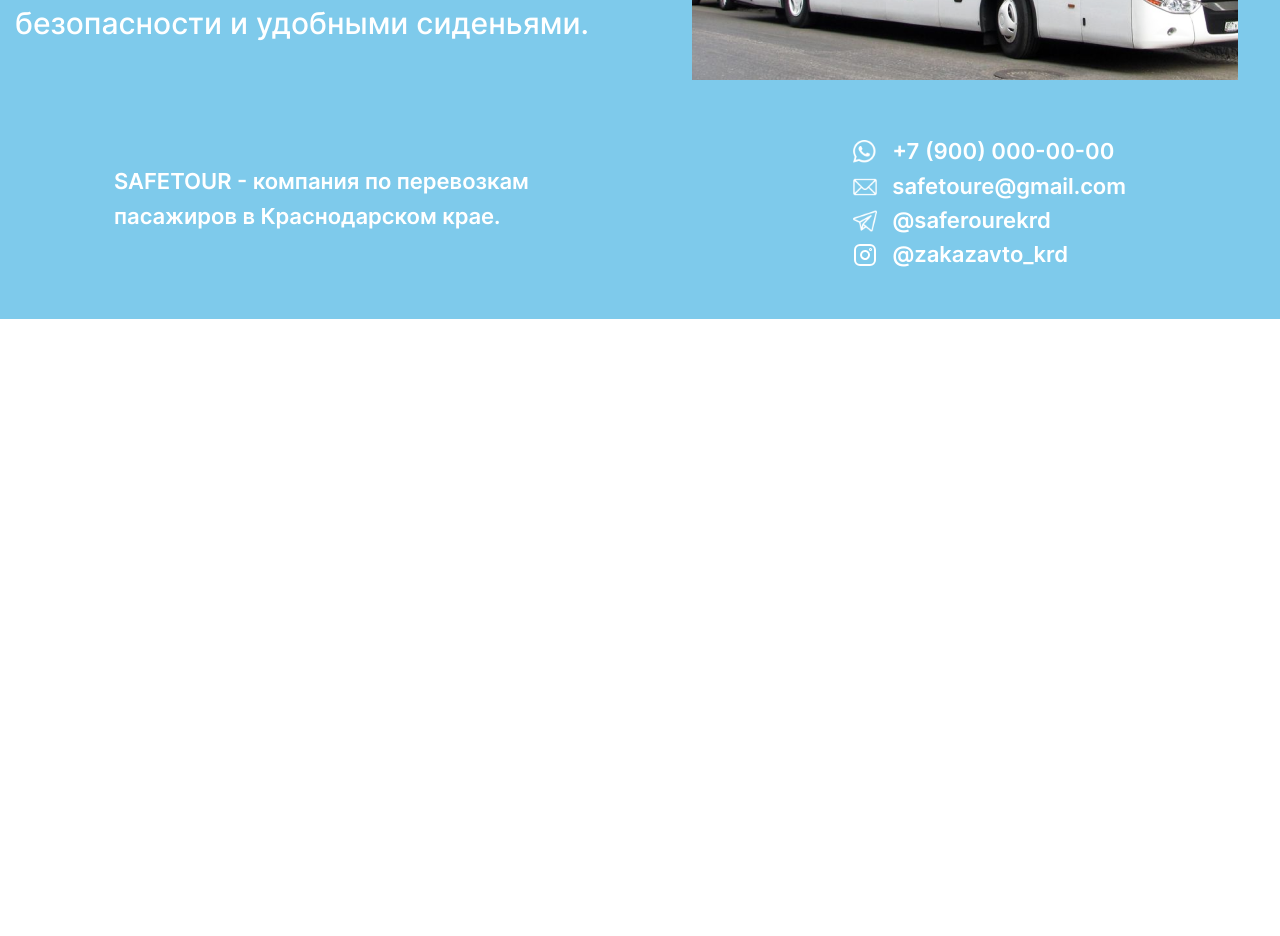
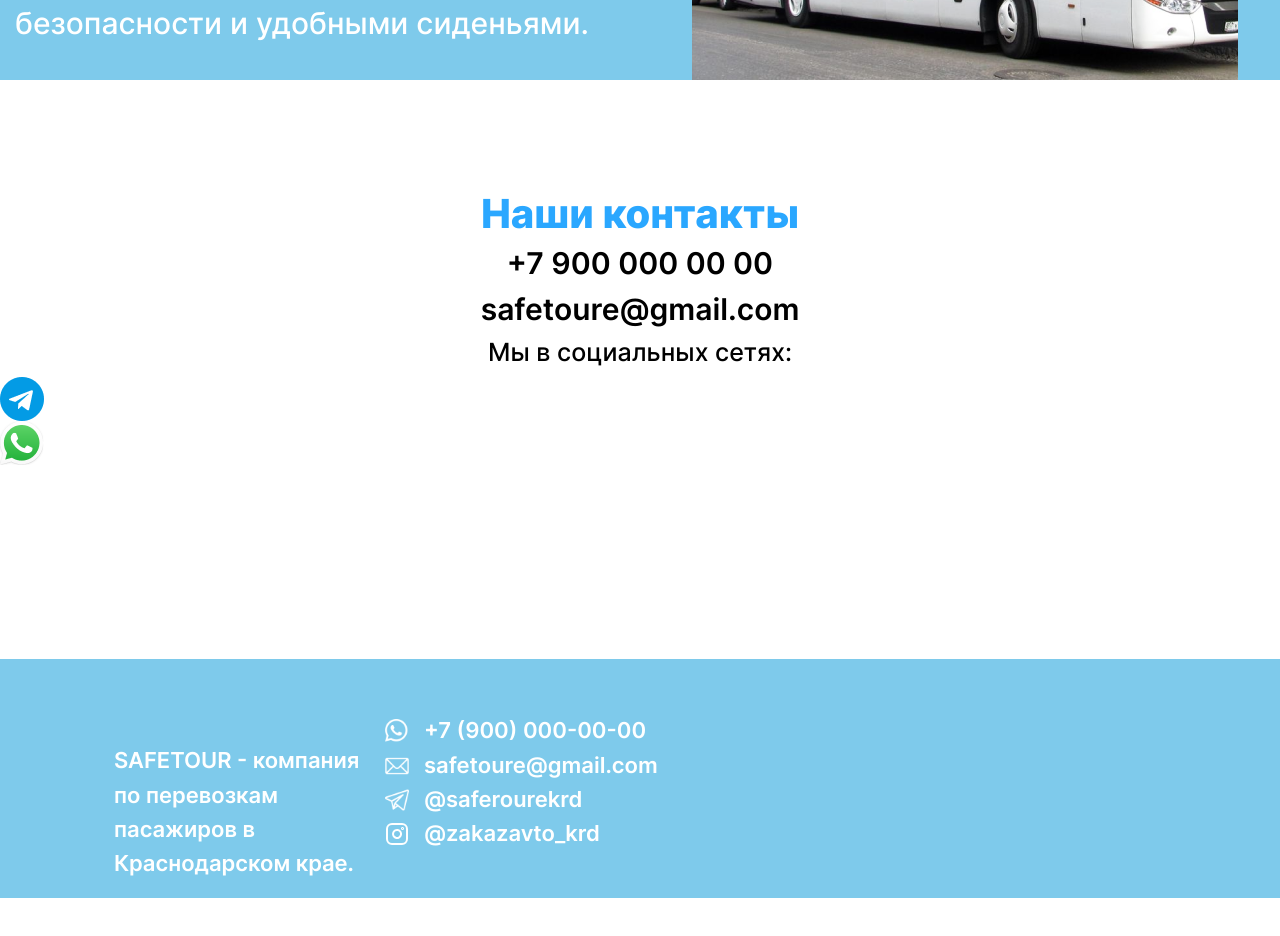
Before and after one commit to TitanSelv/transportation, a React (Create React App) app: page / in a window 1280 px wide. Shown: the part 3320-4256 px from the top of the page. Before the commit the page ends 3639 px from the top, so only its background shows below. Built offline with nearby package versions, Linux system fonts and the light colour scheme.

Commit message:
add contacts block

```diff
--- a/src/App.js
+++ b/src/App.js
@@ -6,6 +6,7 @@ import Header from './components/header/Header';
 import Whyblock from './components/whyblock/Whyblock';
 import Transport from './components/transport/Transport';
 import SliderBlock from './components/sliderblock/sliderblock';
+import Contacts from './components/contacts/contacts';
 
 import Footer from './components/footer/Footer';
 
@@ -18,6 +19,7 @@ function App() {
         <Whyblock />
         <Transport />
         <SliderBlock />
+        <Contacts />
         <Footer />
       </main>
     </div>
--- /dev/null
+++ b/src/components/contacts/contacts.js
@@ -0,0 +1,32 @@
+import "./style.css"
+import telegram from "./../../img/mini/telegram.png";
+import whatsapp from "./../../img/mini/whatsapp.png";
+
+const Contacts = () => {
+  return (
+    <section className="contacts">
+      <div className="cantact_2">
+        <div className="contacts__title">
+          <h1 className="contacts__text">Наши контакты</h1>
+        </div>
+        <div className="phone_email">
+          <span>+7 900 000 00 00</span>
+          <span>safetoure@gmail.com</span>
+        </div>
+        <div className="social_networks">
+          <span className="social_networks_text">Мы в социальных сетях:</span>
+          <section className="icons">
+            <a href="#" className="header__phone-item telegram">
+              <img src={telegram} alt="telegram" />
+            </a>
+            <a href="#" className="header__phone-item whatsapp">
+              <img src={whatsapp} alt="whatsapp" />
+            </a>
+          </section>
+        </div>
+      </div>
+    </section>
+  );
+}
+
+export default Contacts;
--- /dev/null
+++ b/src/components/contacts/style.css
@@ -0,0 +1,55 @@
+.contacts {
+  position: relative;
+  height: 525px;
+  width: 100%;
+}
+
+.cantact_2 {
+  display: flex;
+  flex-direction: column;
+  text-align: center;
+  justify-content: center;
+}
+
+
+.contacts__title {
+  text-align: center;
+  margin-top: 53px;
+}
+.contacts__text {
+  font-weight: 800;
+  font-size: 40px;
+  line-height: 135%;
+  text-align: center;
+  color: #2AA7FF;
+}
+
+.phone_email {
+  display: flex;
+  font-weight: 600;
+  font-size: 30px;
+  line-height: 152%;
+  flex-direction: column;
+  justify-content: center;
+  text-align: center;
+}
+
+.social_networks_text {
+  text-align: center;
+  width: 100%;
+}
+
+.social_networks_text {
+  color: black;
+  width: 414px;
+  font-weight: 500;
+  font-size: 25px;
+  line-height: 152%;
+  text-align: center;
+  width: 100%;
+}
+
+.icons {
+  width: 100%;
+  align-items: center;
+}
--- a/src/components/transport/style.css
+++ b/src/components/transport/style.css
@@ -47,6 +47,7 @@
     font-weight: 600;
     font-size: 30px;
     line-height: 152%;
+
     justify-content: center;
 }
 
```
